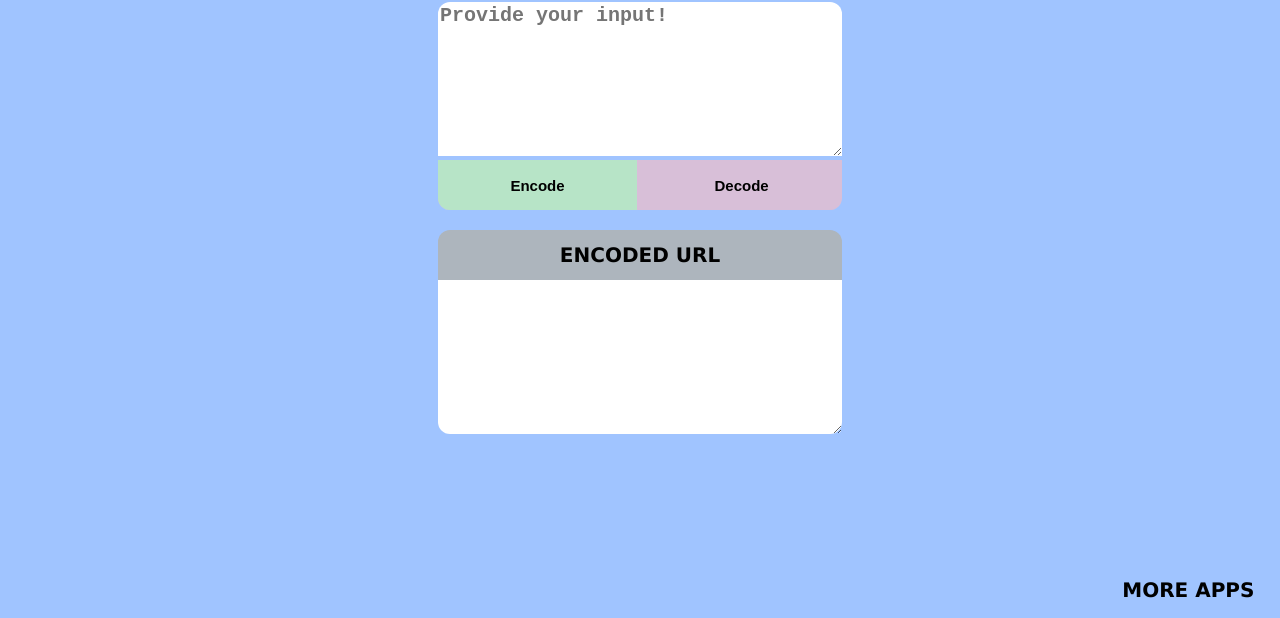
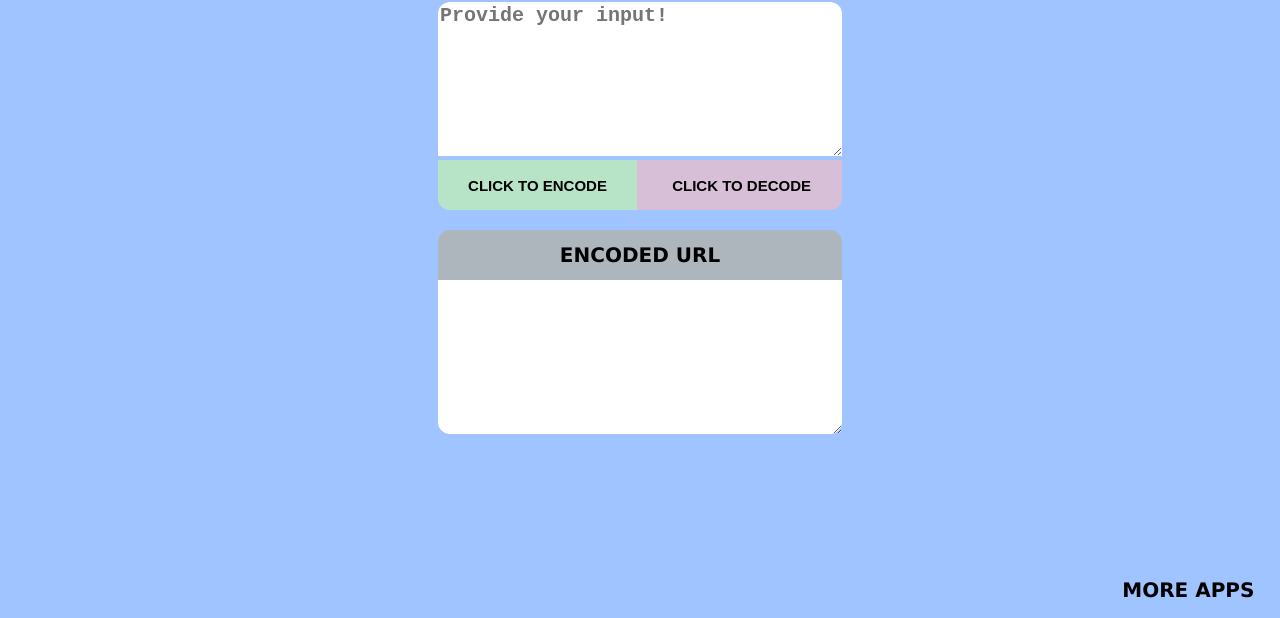
Before and after one commit to iamindrapreetsingh/ConsolidatedUtilityApp, a plain HTML site: page index.html in a window 1280 px wide. Shown: the part 182-800 px from the top of the page. Drawn offline with nearby package versions, Linux system fonts and the light colour scheme.

Commit message:
Minor improvements.

```diff
--- a/index.html
+++ b/index.html
@@ -64,10 +64,10 @@
           ></textarea>
           <div class="buttons">
             <div class="front-action-div">
-              <input class="front-action-btn" type="button" value="Encode" />
+              <input class="front-action-btn" type="button" value="CLICK TO ENCODE" />
             </div>
             <div class="reverse-action-div">
-              <input class="reverse-action-btn" type="button" value="Decode" />
+              <input class="reverse-action-btn" type="button" value="CLICK TO DECODE" />
             </div>
           </div>
           <div class="hash-btn-div">
@@ -113,7 +113,7 @@
 
     </div>
 
-    <a href="http://www.facebook.com"><div style="position: absolute; position: fixed; font-size: 20px; font-weight: bolder; bottom: 2%; right: 2%;">
+    <a href="http://www.facebook.com"><div class="more-apps">
       MORE APPS
     </div></a>
 
```
